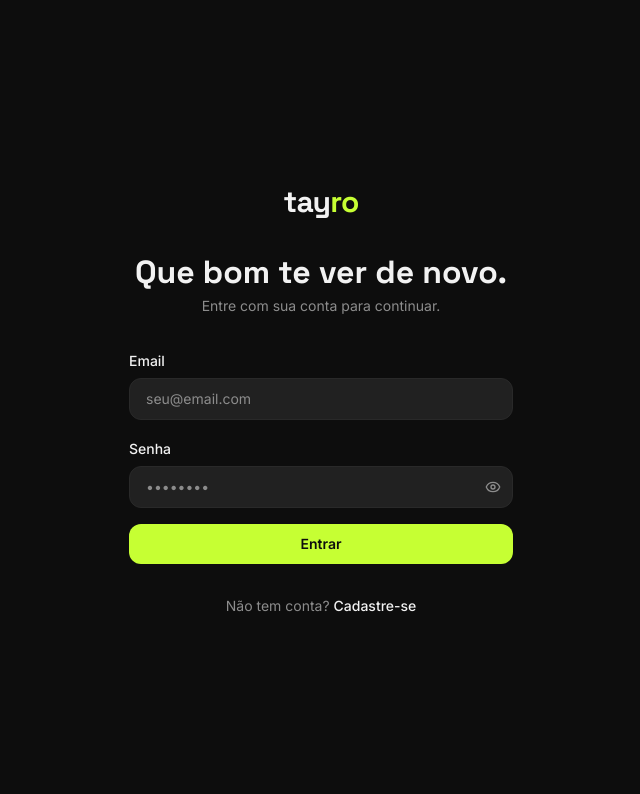
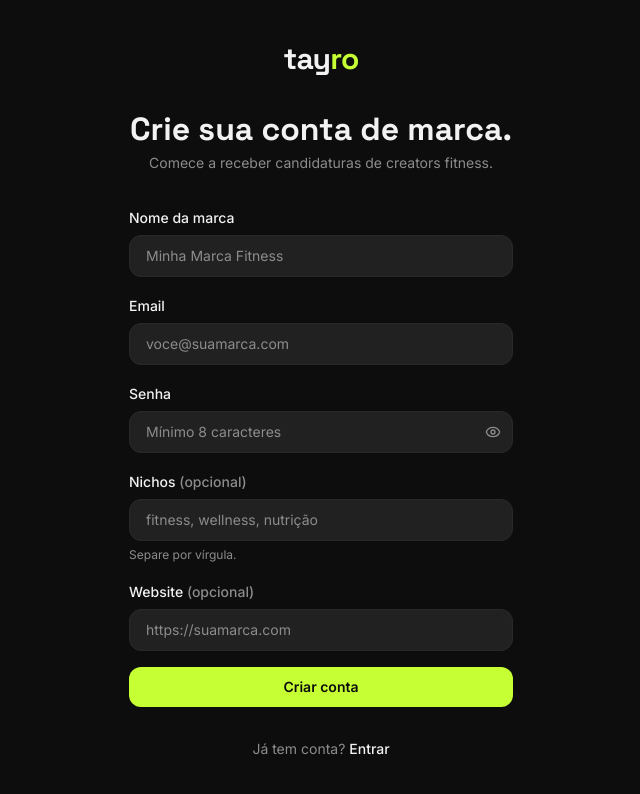
Before and after one commit to pssgarcia/tayro.app, a React (Vite) app in the folder apps/web/: page /register/brand in a window 1280 px wide. Before the commit this address led to /login. Shown: the top 794 px of the page, without its empty margins (319-959 px from the left). Built offline with nearby package versions, Linux system fonts and the light colour scheme; no server answers.

Commit message:
feat(brand): build brand registration page with auto-login

```diff
--- a/apps/web/src/App.tsx
+++ b/apps/web/src/App.tsx
@@ -6,20 +6,13 @@ import AuthLayout from './components/layouts/AuthLayout';
 import BrandGuard from './components/guards/BrandGuard';
 import BrandLayout from './components/layouts/BrandLayout';
 import LoginPage from './pages/auth/LoginPage';
+import RegisterBrandPage from './pages/auth/RegisterBrandPage';
 import DashboardPage from './pages/brand/DashboardPage';
 import CampaignsPage from './pages/brand/CampaignsPage';
 import CampaignDetailPage from './pages/brand/CampaignDetailPage';
 import NewCampaignPage from './pages/brand/NewCampaignPage';
 import PublicApplyPage from './pages/public/PublicApplyPage';
 import InfluencerComingSoonPage from './pages/influencer/InfluencerComingSoonPage';
-
-function PagePlaceholder({ label }: { label: string }) {
-  return (
-    <div className="flex h-64 items-center justify-center">
-      <p className="text-sm text-muted-foreground">{label} — em breve</p>
-    </div>
-  );
-}
 
 function BootSpinner() {
   return (
@@ -61,7 +54,9 @@ function AppShell() {
       {/* Rotas de autenticação — sem sidebar */}
       <Route element={<AuthLayout />}>
         <Route path="/login" element={<LoginPage />} />
-        <Route path="/register" element={<PagePlaceholder label="Cadastro" />} />
+        {/* Influencer ainda em construção → /register vai direto pro cadastro de marca */}
+        <Route path="/register" element={<Navigate to="/register/brand" replace />} />
+        <Route path="/register/brand" element={<RegisterBrandPage />} />
       </Route>
 
       {/* Rotas da marca — protegidas por BrandGuard */}
--- /dev/null
+++ b/apps/web/src/pages/auth/RegisterBrandPage.tsx
@@ -0,0 +1,273 @@
+import { useState } from 'react';
+import { Link, Navigate, useNavigate } from 'react-router-dom';
+import { useForm } from 'react-hook-form';
+import { zodResolver } from '@hookform/resolvers/zod';
+import { z } from 'zod';
+import { Eye, EyeOff } from 'lucide-react';
+import axios from 'axios';
+import { api } from '../../services/api';
+import { useAuthStore, type AuthUser } from '../../stores/auth.store';
+import { cn } from '../../lib/utils';
+
+// ─── Schema ───────────────────────────────────────────────────────────────────
+
+const schema = z.object({
+  brandName: z
+    .string()
+    .min(1, 'Nome da marca obrigatório')
+    .max(100, 'Máximo 100 caracteres'),
+  email: z.string().email('E-mail inválido').max(254, 'E-mail muito longo'),
+  password: z
+    .string()
+    .min(8, 'Mínimo 8 caracteres')
+    .max(72, 'Máximo 72 caracteres'),
+  niches: z.string().max(1000).optional(),
+  website: z
+    .string()
+    .url('URL inválida (inclua https://)')
+    .max(2048)
+    .optional()
+    .or(z.literal('')),
+});
+
+type FormValues = z.infer<typeof schema>;
+
+interface RegisterResponse {
+  accessToken: string;
+  user: AuthUser;
+}
+
+// Converte o campo livre de nichos (separado por vírgula) no array que a API espera
+function parseNiches(raw?: string): string[] {
+  if (!raw) return [];
+  return [
+    ...new Set(
+      raw
+        .split(',')
+        .map((n) => n.trim().toLowerCase())
+        .filter(Boolean),
+    ),
+  ].slice(0, 20);
+}
+
+// ─── Componente ───────────────────────────────────────────────────────────────
+
+export default function RegisterBrandPage() {
+  const { accessToken, user, setAuth } = useAuthStore();
+  const navigate = useNavigate();
+  const [showPassword, setShowPassword] = useState(false);
+
+  const {
+    register,
+    handleSubmit,
+    setError,
+    formState: { errors, isSubmitting },
+  } = useForm<FormValues>({ resolver: zodResolver(schema) });
+
+  // Já autenticado — redireciona (depois de todos os hooks)
+  if (accessToken && user) {
+    return <Navigate to="/brand" replace />;
+  }
+
+  const onSubmit = async (values: FormValues) => {
+    const payload = {
+      brandName: values.brandName,
+      email: values.email,
+      password: values.password,
+      ...(parseNiches(values.niches).length
+        ? { niches: parseNiches(values.niches) }
+        : {}),
+      ...(values.website ? { website: values.website } : {}),
+    };
+
+    try {
+      const { data } = await api.post<RegisterResponse>(
+        '/auth/register/brand',
+        payload,
+      );
+      setAuth(data.accessToken, data.user);
+      navigate('/brand', { replace: true });
+    } catch (err) {
+      if (axios.isAxiosError(err)) {
+        const status = err.response?.status;
+        if (status === 409) {
+          setError('email', { message: 'Já existe uma conta com esse e-mail' });
+        } else if (status === 429) {
+          setError('root', {
+            message: 'Muitas tentativas. Aguarde alguns minutos e tente de novo.',
+          });
+        } else if (status === 400) {
+          setError('root', { message: 'Verifique os dados e tente novamente.' });
+        } else {
+          setError('root', { message: 'Erro de conexão. Tente novamente.' });
+        }
+      } else {
+        setError('root', { message: 'Erro inesperado. Tente novamente.' });
+      }
+    }
+  };
+
+  const inputCls = (hasError: boolean) =>
+    cn(
+      'w-full rounded-lg border bg-secondary px-4 py-2.5 text-sm text-foreground',
+      'placeholder:text-muted-foreground focus:outline-none focus:ring-1',
+      hasError
+        ? 'border-destructive focus:border-destructive focus:ring-destructive/30'
+        : 'border-input focus:border-lime/50 focus:ring-lime/20',
+    );
+
+  return (
+    <div className="flex flex-col gap-8">
+      {/* Logo */}
+      <div className="flex justify-center">
+        <span className="font-display text-3xl font-bold tracking-tight">
+          tay<span className="text-lime">ro</span>
+        </span>
+      </div>
+
+      {/* Headline */}
+      <div className="space-y-1 text-center">
+        <h1 className="font-display text-[32px] font-bold leading-tight text-foreground">
+          Crie sua conta de marca.
+        </h1>
+        <p className="text-sm text-muted-foreground">
+          Comece a receber candidaturas de creators fitness.
+        </p>
+      </div>
+
+      {/* Formulário */}
+      <form onSubmit={handleSubmit(onSubmit)} noValidate className="space-y-4">
+        {errors.root && (
+          <div className="rounded-lg border border-destructive/25 bg-destructive/10 px-4 py-3">
+            <p className="text-sm text-destructive">{errors.root.message}</p>
+          </div>
+        )}
+
+        {/* Nome da marca */}
+        <div className="space-y-1.5">
+          <label htmlFor="brandName" className="text-sm font-medium text-foreground">
+            Nome da marca
+          </label>
+          <input
+            id="brandName"
+            type="text"
+            autoComplete="organization"
+            placeholder="Minha Marca Fitness"
+            className={inputCls(!!errors.brandName)}
+            {...register('brandName')}
+          />
+          {errors.brandName && (
+            <p className="text-xs text-destructive">{errors.brandName.message}</p>
+          )}
+        </div>
+
+        {/* Email */}
+        <div className="space-y-1.5">
+          <label htmlFor="email" className="text-sm font-medium text-foreground">
+            Email
+          </label>
+          <input
+            id="email"
+            type="email"
+            autoComplete="email"
+            placeholder="voce@suamarca.com"
+            className={inputCls(!!errors.email)}
+            {...register('email')}
+          />
+          {errors.email && (
+            <p className="text-xs text-destructive">{errors.email.message}</p>
+          )}
+        </div>
+
+        {/* Senha */}
+        <div className="space-y-1.5">
+          <label htmlFor="password" className="text-sm font-medium text-foreground">
+            Senha
+          </label>
+          <div className="relative">
+            <input
+              id="password"
+              type={showPassword ? 'text' : 'password'}
+              autoComplete="new-password"
+              placeholder="Mínimo 8 caracteres"
+              className={cn(inputCls(!!errors.password), 'pr-10')}
+              {...register('password')}
+            />
+            <button
+              type="button"
+              tabIndex={-1}
+              onClick={() => setShowPassword((v) => !v)}
+              className="absolute right-3 top-1/2 -translate-y-1/2 text-muted-foreground transition-colors hover:text-foreground"
+              aria-label={showPassword ? 'Ocultar senha' : 'Mostrar senha'}
+            >
+              {showPassword ? <EyeOff size={16} /> : <Eye size={16} />}
+            </button>
+          </div>
+          {errors.password && (
+            <p className="text-xs text-destructive">{errors.password.message}</p>
+          )}
+        </div>
+
+        {/* Nichos (opcional) */}
+        <div className="space-y-1.5">
+          <label htmlFor="niches" className="text-sm font-medium text-foreground">
+            Nichos <span className="text-muted-foreground">(opcional)</span>
+          </label>
+          <input
+            id="niches"
+            type="text"
+            placeholder="fitness, wellness, nutrição"
+            className={inputCls(!!errors.niches)}
+            {...register('niches')}
+          />
+          <p className="text-xs text-muted-foreground">Separe por vírgula.</p>
+          {errors.niches && (
+            <p className="text-xs text-destructive">{errors.niches.message}</p>
+          )}
+        </div>
+
+        {/* Website (opcional) */}
+        <div className="space-y-1.5">
+          <label htmlFor="website" className="text-sm font-medium text-foreground">
+            Website <span className="text-muted-foreground">(opcional)</span>
+          </label>
+          <input
+            id="website"
+            type="url"
+            autoComplete="url"
+            placeholder="https://suamarca.com"
+            className={inputCls(!!errors.website)}
+            {...register('website')}
+          />
+          {errors.website && (
+            <p className="text-xs text-destructive">{errors.website.message}</p>
+          )}
+        </div>
+
+        {/* Botão */}
+        <button
+          type="submit"
+          disabled={isSubmitting}
+          className={cn(
+            'w-full rounded-lg bg-lime py-2.5 text-sm font-semibold text-background',
+            'transition-opacity hover:opacity-90',
+            'disabled:cursor-not-allowed disabled:opacity-60',
+          )}
+        >
+          {isSubmitting ? 'Criando conta…' : 'Criar conta'}
+        </button>
+      </form>
+
+      {/* Link de login */}
+      <p className="text-center text-sm text-muted-foreground">
+        Já tem conta?{' '}
+        <Link
+          to="/login"
+          className="font-medium text-foreground underline-offset-4 hover:text-lime hover:underline"
+        >
+          Entrar
+        </Link>
+      </p>
+    </div>
+  );
+}
```
Also changed, not shown: 1 other file (tests, documents, lock files or other folders).
